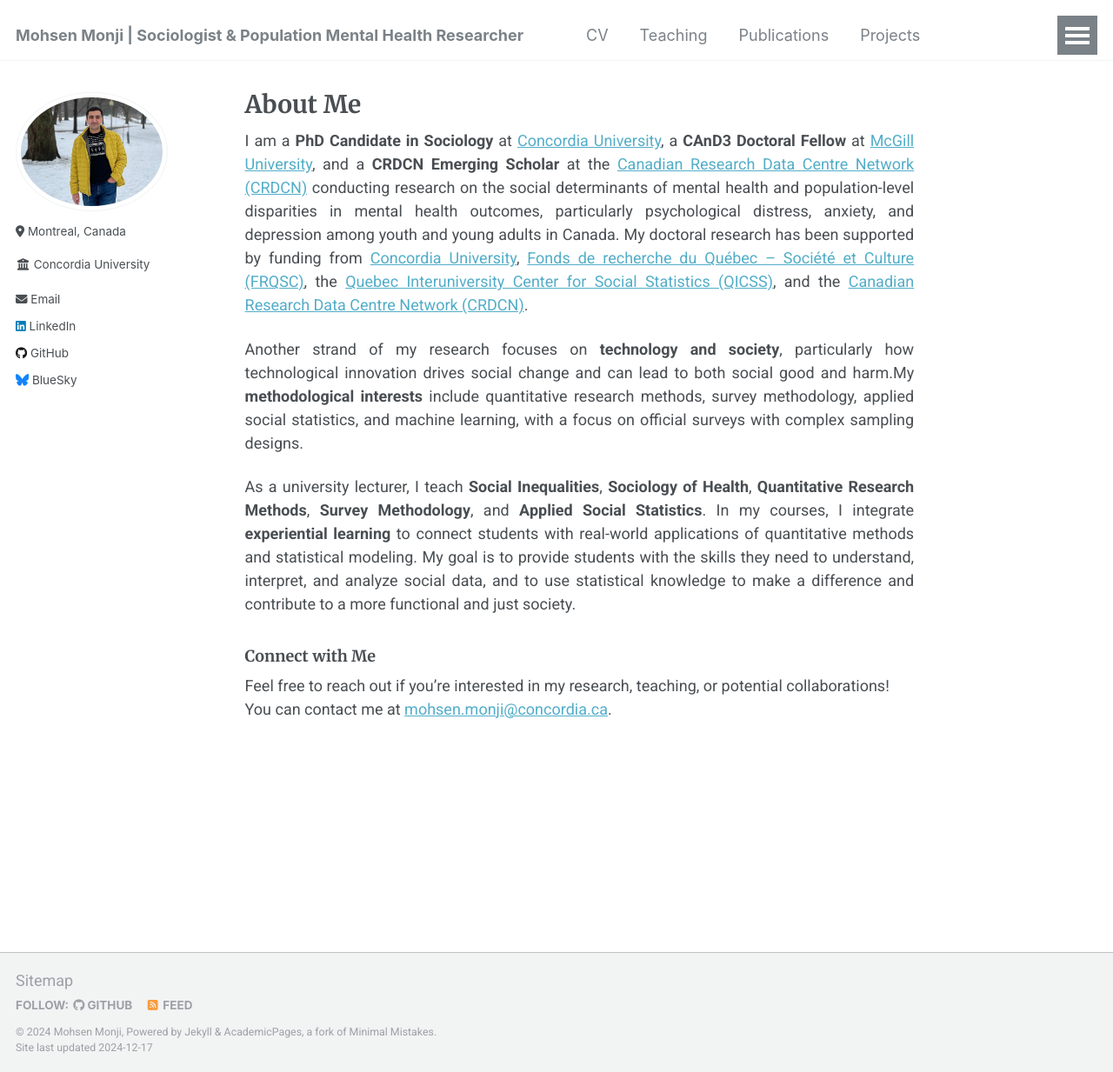
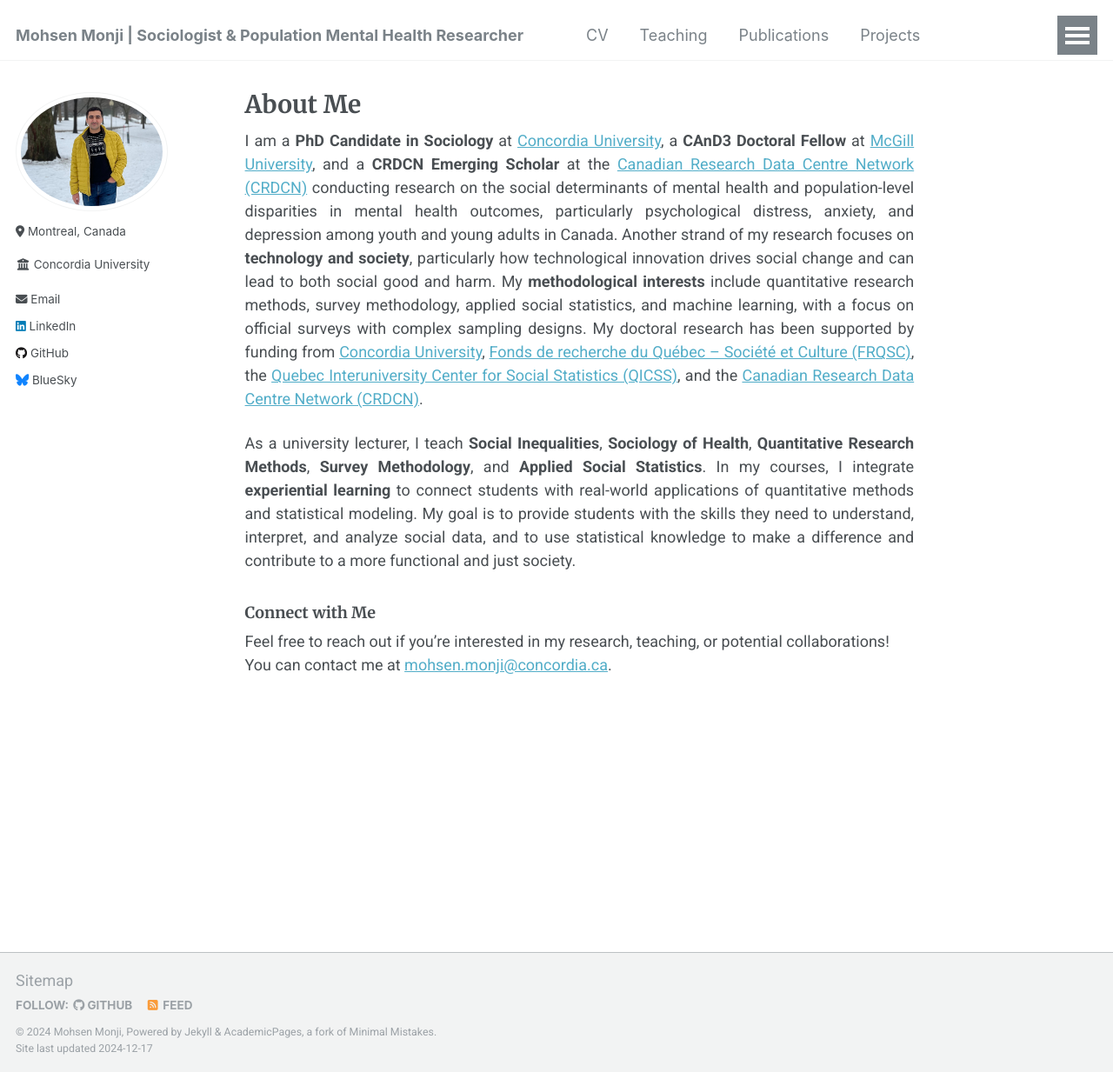
Before and after one commit to Mohsnmonji/mohsnmonji.github.io, a Jekyll site: the page built from _pages/about.md, in a window 1280 px wide and 1233 px high. Shown: the whole window at 87% size. Built offline with Jekyll 4.4.1, drawn with Linux system fonts in a browser that asks for light colours.

```diff
--- a/_pages/about.md
+++ b/_pages/about.md
@@ -10,9 +10,9 @@ redirect_from:
 ---
 
 
-I am a **PhD Candidate in Sociology** at [Concordia University](https://www.concordia.ca/artsci/sociology-anthropology.html), a **CAnD3 Doctoral Fellow** at [McGill University](https://www.mcgill.ca/cand3/our-people/fellows-2024-25), and a **CRDCN Emerging Scholar** at the [Canadian Research Data Centre Network (CRDCN)](https://crdcn.ca) conducting research on the social determinants of mental health and population-level disparities in mental health outcomes, particularly psychological distress, anxiety, and depression among youth and young adults in Canada. My doctoral research has been supported by funding from [Concordia University](https://www.concordia.ca/artsci/sociology-anthropology.html), [Fonds de recherche du Québec – Société et Culture (FRQSC)](https://www.frq.gouv.qc.ca), the [Quebec Interuniversity Center for Social Statistics (QICSS)](https://www.ciqss.org), and the [Canadian Research Data Centre Network (CRDCN)](https://crdcn.ca).
-
-Another strand of my research focuses on **technology and society**, particularly how technological innovation drives social change and can lead to both social good and harm.My **methodological interests** include quantitative research methods, survey methodology, applied social statistics, and machine learning, with a focus on official surveys with complex sampling designs.
+I am a **PhD Candidate in Sociology** at [Concordia University](https://www.concordia.ca/artsci/sociology-anthropology.html), a **CAnD3 Doctoral Fellow** at [McGill University](https://www.mcgill.ca/cand3/our-people/fellows-2024-25), and a **CRDCN Emerging Scholar** at the [Canadian Research Data Centre Network (CRDCN)](https://crdcn.ca) conducting research on the social determinants of mental health and population-level disparities in mental health outcomes, particularly psychological distress, anxiety, and depression among youth and young adults in Canada.
+Another strand of my research focuses on **technology and society**, particularly how technological innovation drives social change and can lead to both social good and harm. My **methodological interests** include quantitative research methods, survey methodology, applied social statistics, and machine learning, with a focus on official surveys with complex sampling designs.
+My doctoral research has been supported by funding from [Concordia University](https://www.concordia.ca/artsci/sociology-anthropology.html), [Fonds de recherche du Québec – Société et Culture (FRQSC)](https://www.frq.gouv.qc.ca), the [Quebec Interuniversity Center for Social Statistics (QICSS)](https://www.ciqss.org), and the [Canadian Research Data Centre Network (CRDCN)](https://crdcn.ca).
 
 As a university lecturer, I teach **Social Inequalities**, **Sociology of Health**, **Quantitative Research Methods**, **Survey Methodology**, and **Applied Social Statistics**. In my courses, I integrate **experiential learning** to connect students with real-world applications of quantitative methods and statistical modeling. My goal is to provide students with the skills they need to understand, interpret, and analyze social data, and to use statistical knowledge to make a difference and contribute to a more functional and just society.
 
```
